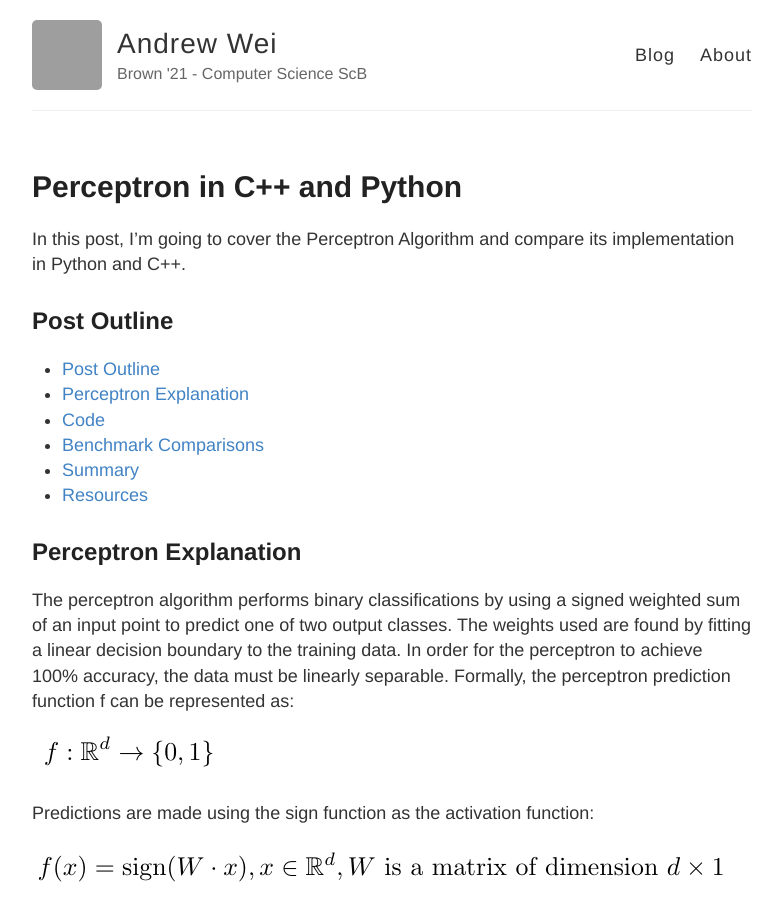
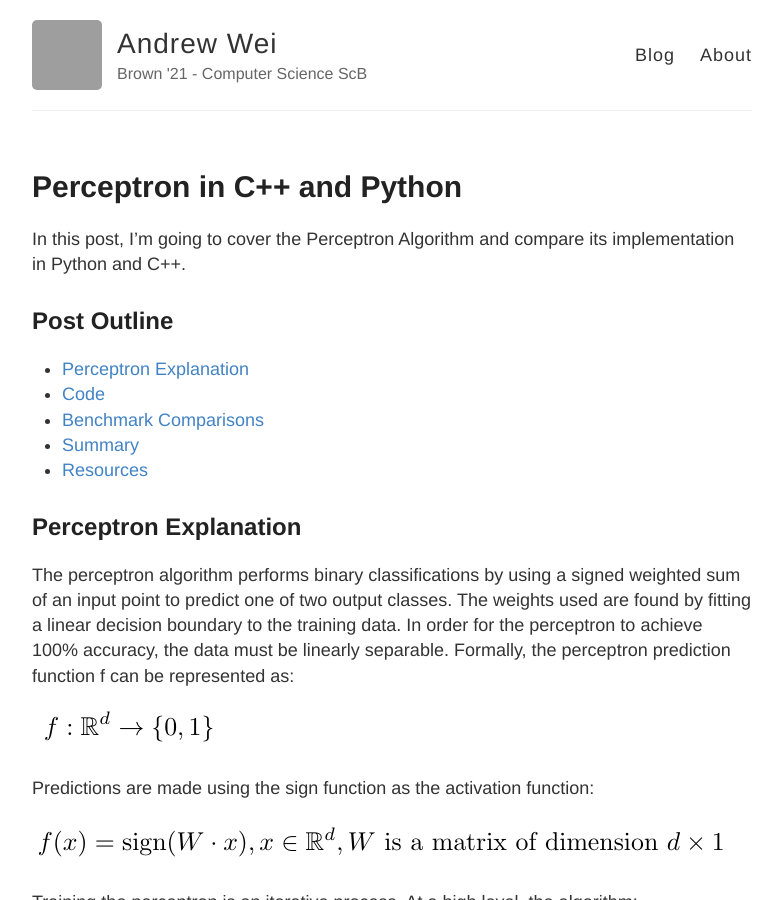
Before and after one commit to andrew128/andrew128.github.io, a Jekyll site: the page built from _posts/2019-12-31-Perceptron.md, in a window 1280 px wide and 900 px high. Shown: the whole window, without its empty margins (248-1030 px from the left). Built offline with Jekyll 4.4.1, drawn with Linux system fonts in a browser that asks for light colours; grey boxes are pictures that could not be loaded.

Commit message:
Update 2019-12-31-Perceptron.md

```diff
--- a/_posts/2019-12-31-Perceptron.md
+++ b/_posts/2019-12-31-Perceptron.md
@@ -5,7 +5,6 @@ title: Perceptron in C++ and Python
 In this post, I’m going to cover the Perceptron Algorithm and compare its implementation in Python and C++.
 
 ## Post Outline
-- [Post Outline](#post-outline)
 - [Perceptron Explanation](#perceptron-explanation)
 - [Code](#code)
 - [Benchmark Comparisons](#benchmark-comparisons)
```
